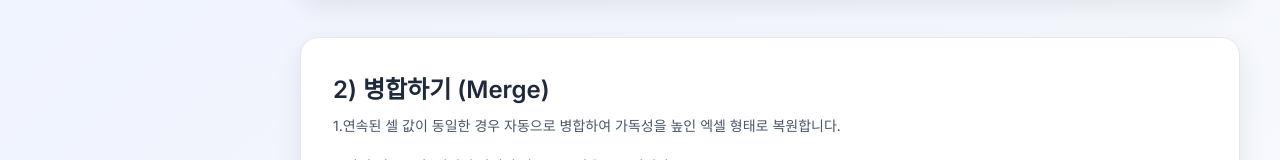
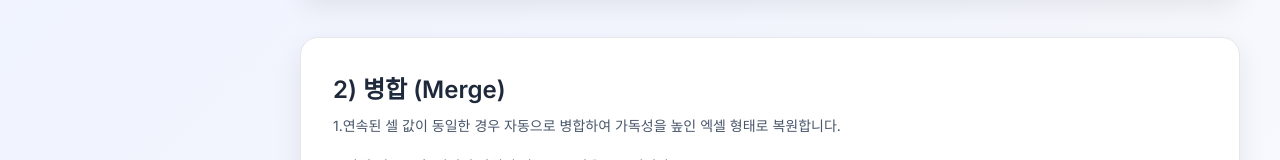
Before and after one commit to Goonerd17/Zinitool, a plain HTML site: page index.html in a window 1280 px wide. Shown: the part 426-586 px from the top of the page. Drawn offline with Linux system fonts and the light colour scheme.

Commit message:
[fix] 문구 수정

```diff
--- a/index.html
+++ b/index.html
@@ -217,7 +217,7 @@
           </div>
 
           <div class="card" style="margin-top: 40px">
-            <h2>2) 병합하기 (Merge)</h2>
+            <h2>2) 병합 (Merge)</h2>
             <p>
               1.연속된 셀 값이 동일한 경우 자동으로 병합하여 가독성을 높인 엑셀
               형태로 복원합니다.
```
